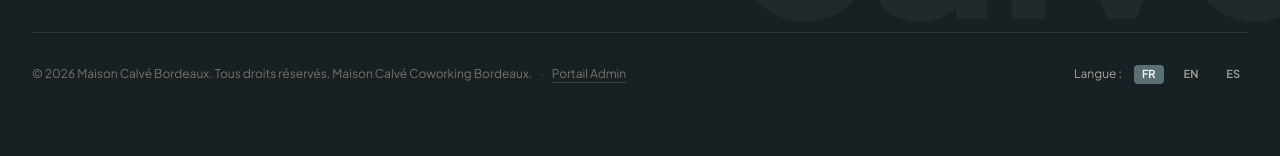
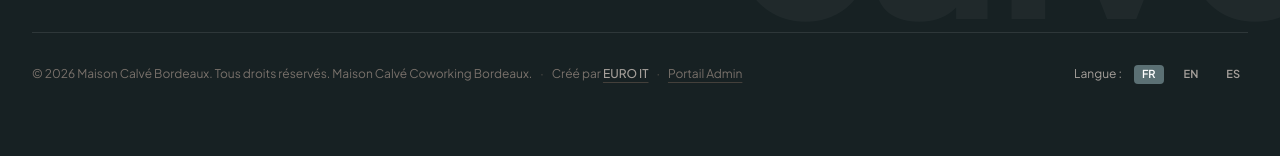
Before and after one commit to RafiMohammadHasib/Maison-Calv-, a Next.js app: page / in a window 1280 px wide. Shown: the part 10226-10382 px from the top of the page. Built offline with nearby package versions, Linux system fonts and the light colour scheme.

Commit message:
feat(footer): add EURO IT credit with link to euroitechnology.com

```diff
--- a/src/components/layout/Footer.tsx
+++ b/src/components/layout/Footer.tsx
@@ -201,10 +201,22 @@ export default function Footer({
           <p>{t.bordeauxSeoText}</p>
         </div>
 
-        {/* Bottom Bar: Copyright & Language Selector */}
+        {/* Bottom Bar: Copyright, Credits & Language Selector */}
         <div className="pt-8 flex flex-col sm:flex-row items-center justify-between gap-4 text-xs text-stone-500 relative z-10">
           <div className="flex items-center gap-2 flex-wrap">
             <span>© {new Date().getFullYear()} Maison Calvé Bordeaux. {t.rights}</span>
+            <span className="text-stone-600">·</span>
+            <span>
+              {language === "en" ? "Created by" : language === "es" ? "Creado por" : "Créé par"}{" "}
+              <a
+                href="https://euroitechnology.com"
+                target="_blank"
+                rel="noopener noreferrer"
+                className="text-stone-400 hover:text-white font-medium transition-colors underline decoration-stone-700 hover:decoration-white underline-offset-4"
+              >
+                EURO IT
+              </a>
+            </span>
             <span className="text-stone-600">·</span>
             <Link
               href="/admin/login"
```
